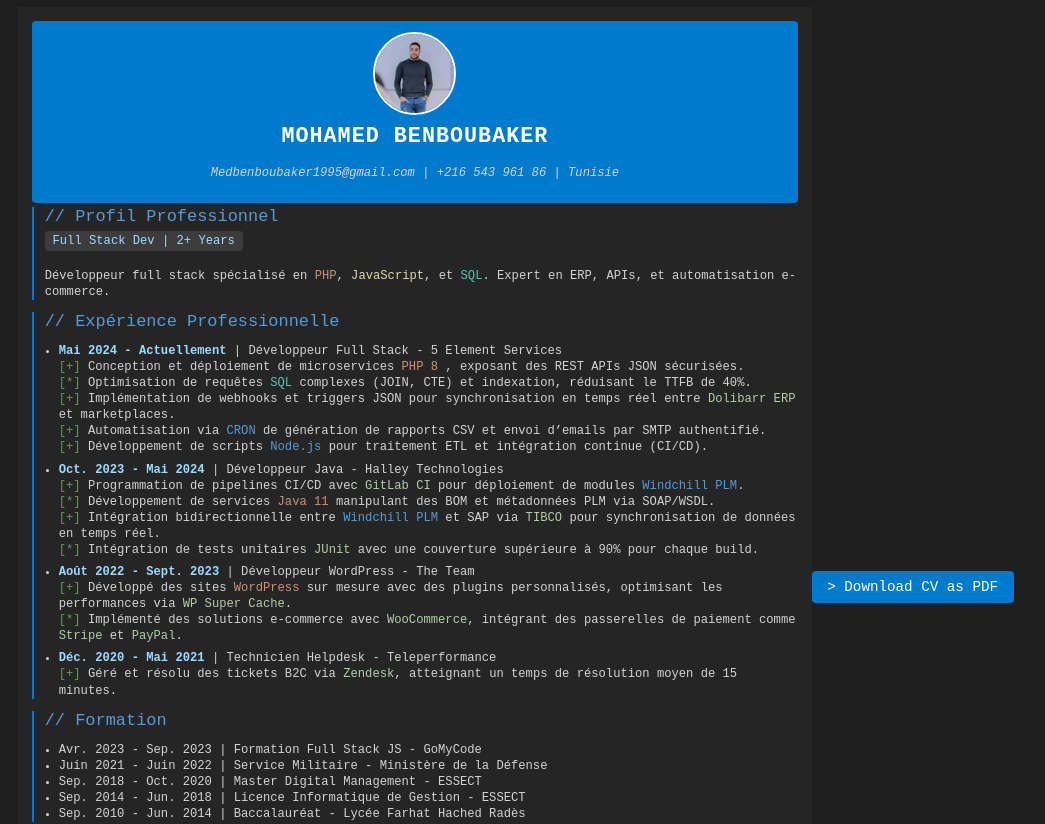
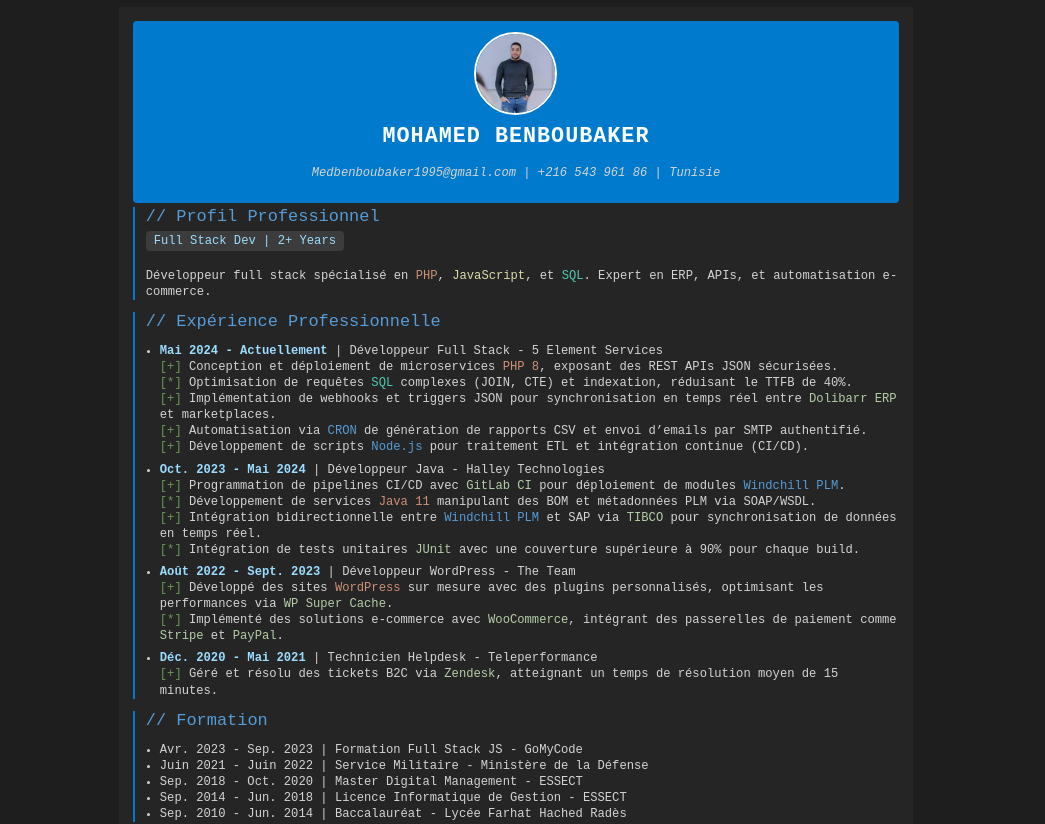
Before and after one commit to CodeShill/mohamed-benboubaker-cv, a React (Create React App) app: page / in a window 1280 px wide. Shown: the top 824 px of the page, without its empty margins (124-1169 px from the left). Built offline with nearby package versions, Linux system fonts and the light colour scheme.

Commit message:
Updated CV_Mohamed_Benboubaker.jsx with new layout

```diff
--- a/src/CV_Mohamed_Benboubaker.jsx
+++ b/src/CV_Mohamed_Benboubaker.jsx
@@ -29,7 +29,8 @@ const CV = () => {
       color: '#d4d4d4',
       display: 'flex',
       justifyContent: 'center',
-      alignItems: 'center'
+      alignItems: 'center',
+      flexDirection: 'column' // Stack CV and button vertically
     }}>
       <style>
         {`
@@ -99,6 +100,12 @@ const CV = () => {
           .konami-code {
             font-family: Arial, sans-serif;
           }
+          .download-button-container {
+            display: flex;
+            justify-content: center;
+            width: 100%;
+            margin-top: 0.85rem;
+          }
         `}
       </style>
 
@@ -108,9 +115,10 @@ const CV = () => {
         style={{
           backgroundColor: '#252526',
           padding: '0.85rem',
-          width: '595pt',
+          width: '595pt', // Fixed width for A4-like rendering
           boxSizing: 'border-box',
-          color: '#d4d4d4'
+          color: '#d4d4d4',
+          margin: '0 auto' // Ensure CV is centered
         }}
       >
         {/* Header */}
@@ -194,7 +202,7 @@ const CV = () => {
           <ul style={{ fontSize: '0.76rem', lineHeight: '1.32', paddingLeft: '14px', color: '#d4d4d4' }}>
             <li style={{ marginBottom: '0.39rem' }}>
               <strong style={{ color: '#9cdcfe' }}>Mai 2024 - Actuellement</strong> | Développeur Full Stack - 5 Element Services<br />
-              <span style={{ color: '#6a9955' }}>[+] </span>Conception et déploiement de microservices <span style={{ color: '#ce9178' }}>PHP 8</span> , exposant des REST APIs JSON sécurisées.<br />
+              <span style={{ color: '#6a9955' }}>[+] </span>Conception et déploiement de microservices <span style={{ color: '#ce9178' }}>PHP 8</span>, exposant des REST APIs JSON sécurisées.<br />
               <span style={{ color: '#6a9955' }}>[*] </span>Optimisation de requêtes <span style={{ color: '#4ec9b0' }}>SQL</span> complexes (JOIN, CTE) et indexation, réduisant le TTFB de 40%.<br />
               <span style={{ color: '#6a9955' }}>[+] </span>Implémentation de webhooks et triggers JSON pour synchronisation en temps réel entre <span style={{ color: '#b5cea8' }}>Dolibarr ERP</span> et marketplaces.<br />
               <span style={{ color: '#6a9955' }}>[+] </span>Automatisation via <span style={{ color: '#569cd6' }}>CRON</span> de génération de rapports CSV et envoi d’emails par SMTP authentifié.<br />
@@ -273,7 +281,8 @@ const CV = () => {
                   {skill}
                 </span>
                 <div style={{ flex: 1 }} className="progress-bar">
-                  <div className="progress-bar-fill" style={{ width: `${level}%` }} />
+                  <div className="progress-bar-fill" style={{ width: `${level}%` }}
+                  />
                 </div>
                 <span className="percent-label" style={{
                   marginLeft: '0.5rem',
@@ -302,8 +311,9 @@ const CV = () => {
         </div>
       </div>
 
+      {/* Download Button Container */}
+      <div className="download-button-container">
         <button onClick={handleDownload} style={{
-        marginTop: '0.45rem',
           padding: '0.49rem 0.98rem',
           backgroundColor: '#007acc',
           color: '#ffffff',
@@ -317,6 +327,7 @@ const CV = () => {
           > Download CV as PDF
         </button>
       </div>
+    </div>
   );
 };
 
```
Also changed, not shown: 1 other file (tests, documents, lock files or other folders). Lines whose indentation alone changed are shown as unchanged.
